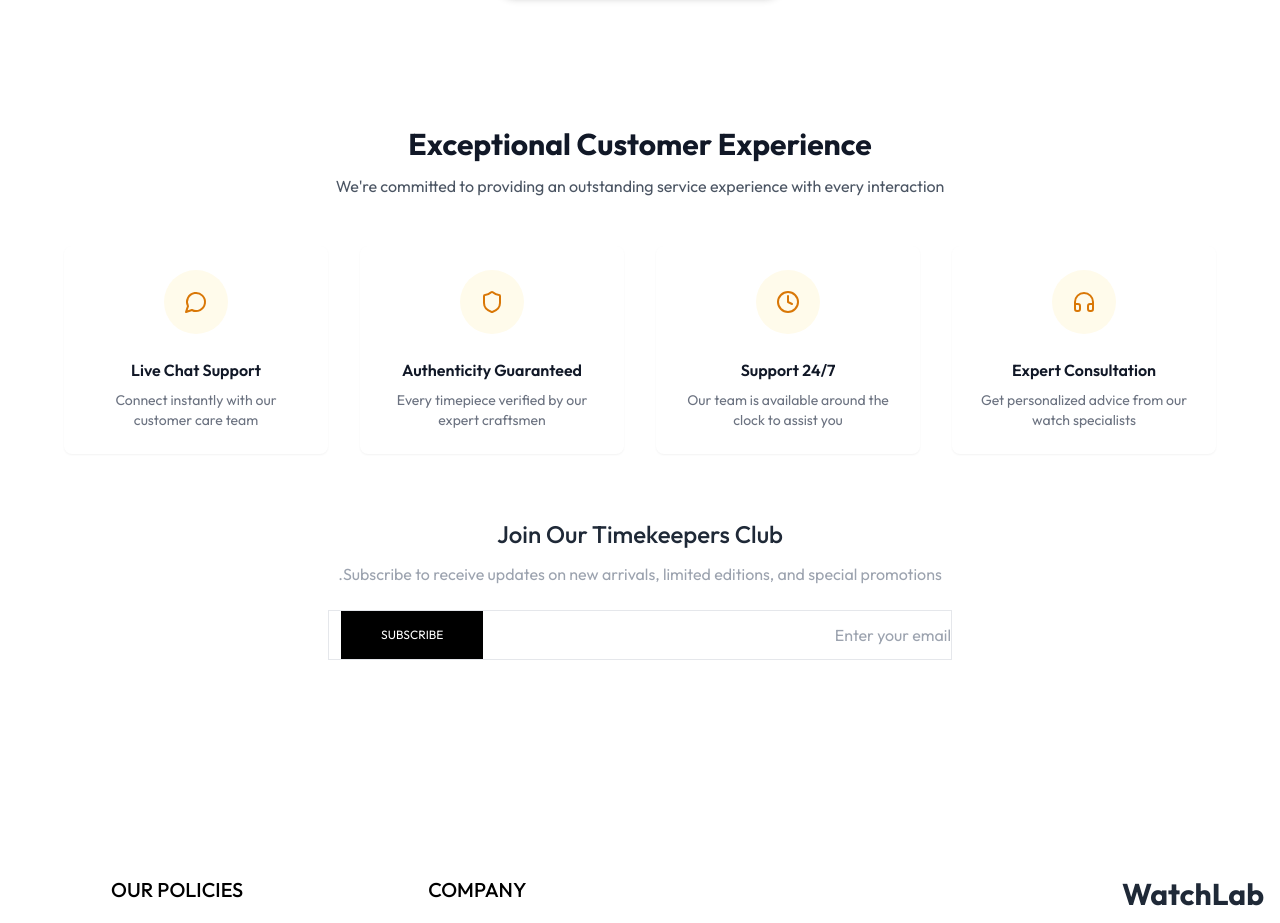
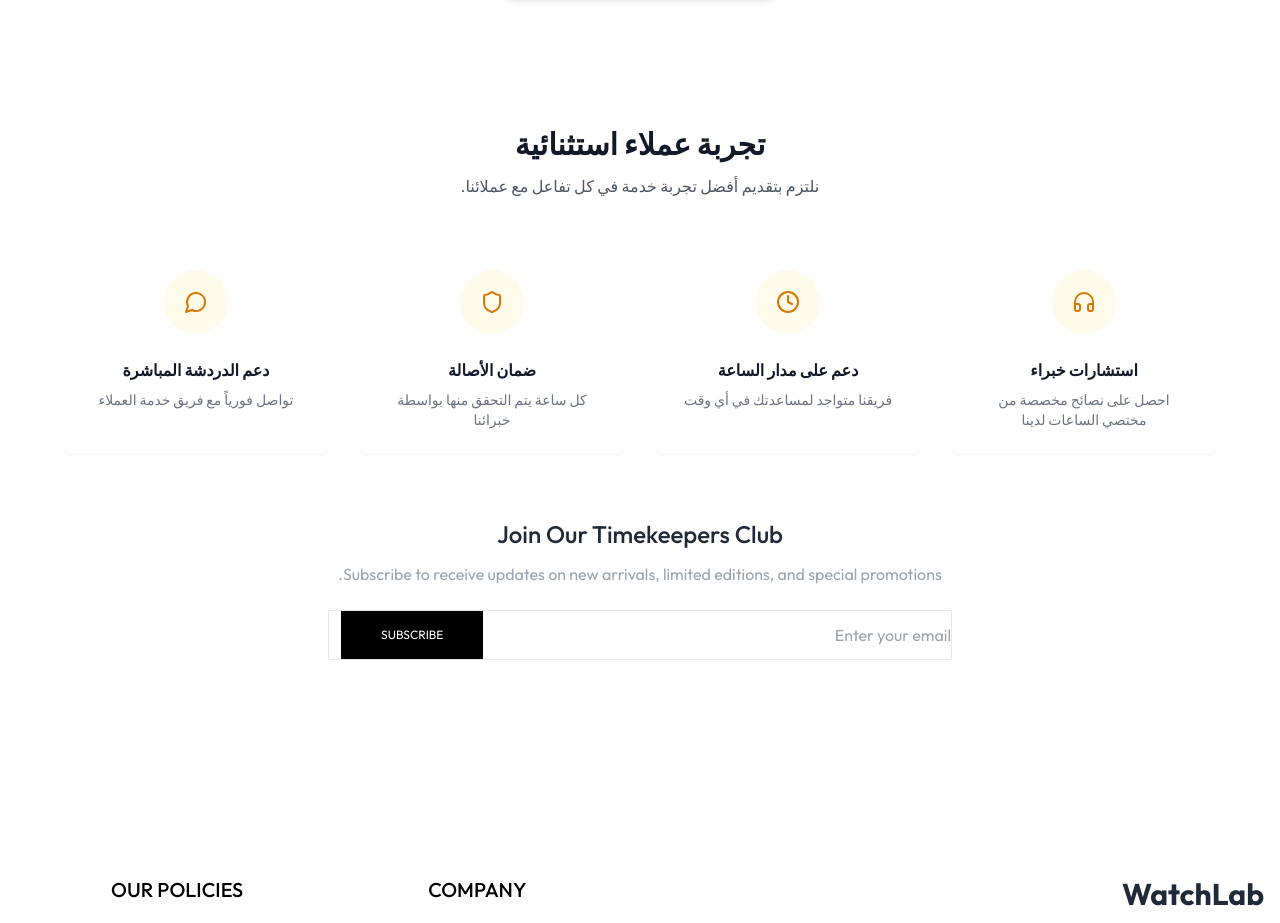
Before and after one commit to Auranize/e-commerce, a React (Vite) app: page / in a window 1280 px wide. Shown: the part 2053-2976 px from the top of the page. Built offline with nearby package versions, Linux system fonts and the light colour scheme; no server answers.

Commit message:
Add localization for Our Policy section in English and Arabic; update component to use dynamic text

```diff
--- a/src/components/OurPolicy.jsx
+++ b/src/components/OurPolicy.jsx
@@ -1,41 +1,48 @@
-
-import React from 'react';
-import { MessageCircle, Clock, Shield, Headphones } from 'lucide-react';
+import React from "react";
+import { MessageCircle, Clock, Shield, Headphones } from "lucide-react";
+import { useT } from "../hooks/useT";
 
 const OurPolicy = () => {
+  const t = useT();
+
   const services = [
     {
       icon: <Headphones size={24} className="text-amber-600" />,
-      title: "Expert Consultation",
-      description: "Get personalized advice from our watch specialists"
+      title: t("policy_expert_consultation_title"),
+      description: t("policy_expert_consultation_desc"),
     },
     {
       icon: <Clock size={24} className="text-amber-600" />,
-      title: "24/7 Support",
-      description: "Our team is available around the clock to assist you"
+      title: t("policy_support_title"),
+      description: t("policy_support_desc"),
     },
     {
       icon: <Shield size={24} className="text-amber-600" />,
-      title: "Authenticity Guaranteed",
-      description: "Every timepiece verified by our expert craftsmen"
+      title: t("policy_authenticity_title"),
+      description: t("policy_authenticity_desc"),
     },
     {
       icon: <MessageCircle size={24} className="text-amber-600" />,
-      title: "Live Chat Support",
-      description: "Connect instantly with our customer care team"
-    }
+      title: t("policy_live_chat_title"),
+      description: t("policy_live_chat_desc"),
+    },
   ];
 
   return (
     <section className="py-16 px-4 bg-white">
       <div className="max-w-6xl mx-auto">
+
+        {/* Section Header */}
         <div className="text-center mb-12">
-          <h2 className="text-2xl md:text-3xl font-bold text-gray-900 mb-3">Exceptional Customer Experience</h2>
+          <h2 className="text-2xl md:text-3xl font-bold text-gray-900 mb-3">
+            {t("policy_main_title")}
+          </h2>
           <p className="max-w-2xl mx-auto text-gray-600">
-            We're committed to providing an outstanding service experience with every interaction
+            {t("policy_main_subtitle")}
           </p>
         </div>
 
+        {/* Services Grid */}
         <div className="grid grid-cols-1 sm:grid-cols-2 lg:grid-cols-4 gap-8">
           {services.map((service, index) => (
             <div
@@ -45,11 +52,13 @@ const OurPolicy = () => {
               <div className="inline-flex items-center justify-center w-16 h-16 mb-6 rounded-full bg-amber-50 group-hover:bg-amber-100 transition-colors duration-300">
                 {service.icon}
               </div>
+
               <h3 className="font-semibold text-gray-900 mb-2">{service.title}</h3>
               <p className="text-gray-500 text-sm">{service.description}</p>
             </div>
           ))}
         </div>
+
       </div>
     </section>
   );
--- a/src/lang/ar.js
+++ b/src/lang/ar.js
@@ -50,4 +50,23 @@ export default {
     best_cta: "عرض جميع الساعات الأكثر مبيعًا",
 
 
+
+    // OurPolicy Section
+    policy_main_title: "تجربة عملاء استثنائية",
+    policy_main_subtitle:
+        "نلتزم بتقديم أفضل تجربة خدمة في كل تفاعل مع عملائنا.",
+
+    policy_expert_consultation_title: "استشارات خبراء",
+    policy_expert_consultation_desc: "احصل على نصائح مخصصة من مختصي الساعات لدينا",
+
+    policy_support_title: "دعم على مدار الساعة",
+    policy_support_desc: "فريقنا متواجد لمساعدتك في أي وقت",
+
+    policy_authenticity_title: "ضمان الأصالة",
+    policy_authenticity_desc: "كل ساعة يتم التحقق منها بواسطة خبرائنا",
+
+    policy_live_chat_title: "دعم الدردشة المباشرة",
+    policy_live_chat_desc: "تواصل فورياً مع فريق خدمة العملاء",
+
+
 };
--- a/src/lang/en.js
+++ b/src/lang/en.js
@@ -50,4 +50,23 @@ export default {
         "Discover our most sought-after timepieces, crafted with exceptional precision and timeless appeal.",
     best_cta: "View All Best Sellers",
 
+
+
+    // OurPolicy Section
+    policy_main_title: "Exceptional Customer Experience",
+    policy_main_subtitle:
+        "We're committed to providing an outstanding service experience with every interaction.",
+
+    policy_expert_consultation_title: "Expert Consultation",
+    policy_expert_consultation_desc: "Get personalized advice from our watch specialists",
+
+    policy_support_title: "24/7 Support",
+    policy_support_desc: "Our team is available around the clock to assist you",
+
+    policy_authenticity_title: "Authenticity Guaranteed",
+    policy_authenticity_desc: "Every timepiece verified by our expert craftsmen",
+
+    policy_live_chat_title: "Live Chat Support",
+    policy_live_chat_desc: "Connect instantly with our customer care team",
+
 };
```
